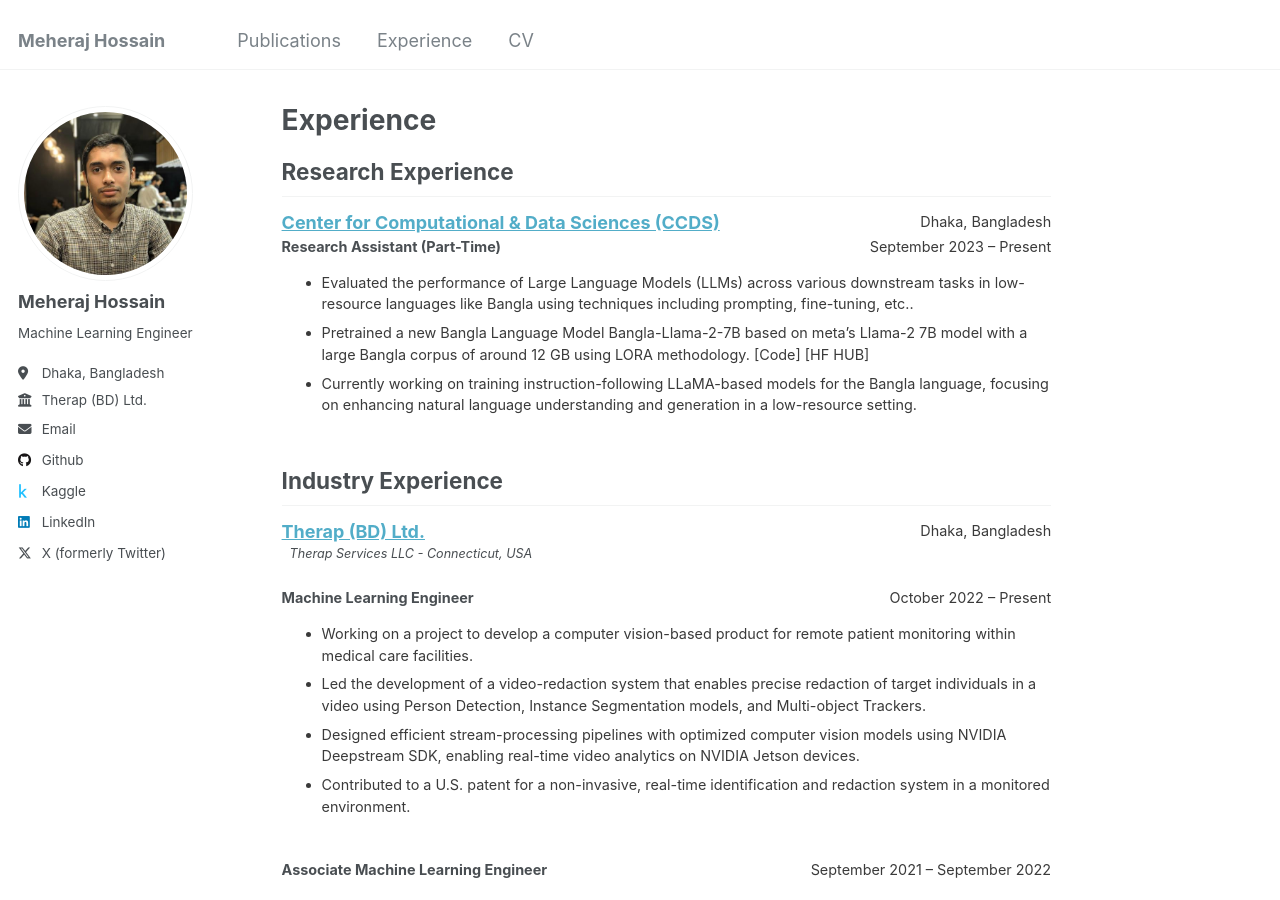
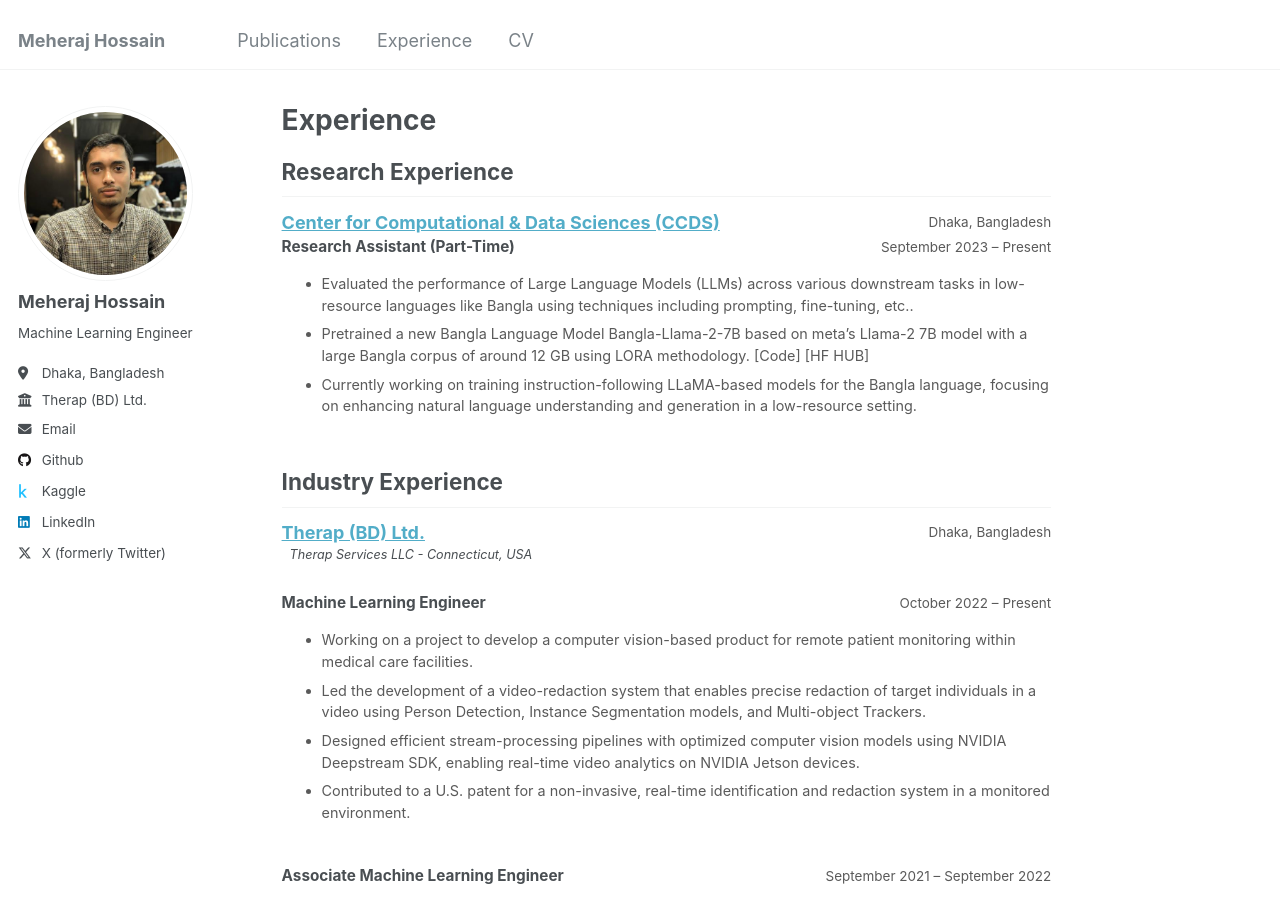
Before and after one commit to meheraj2325/meheraj2325.github.io, a Jekyll site: the page built from _pages/experience.html, in a window 1280 px wide and 900 px high. Built offline with Jekyll 4.4.1, drawn with Linux system fonts in a browser that asks for light colours.

Commit message:
update experience

```diff
--- a/_pages/experience.html
+++ b/_pages/experience.html
@@ -50,16 +50,16 @@ author_profile: true
     <div style="flex:4;">
       <div style="margin:0px; display: flex; justify-content: space-between; align-items: center;">
         <b style="font-size: 100%;"> <a href="https://ccds.ai/"> Center for Computational & Data Sciences (CCDS) </a></b>
-        <span style="float:right; font-size:80%; color:#3a3a3a;">   Dhaka, Bangladesh        </span>
+        <span style="float:right; font-size:75%; color:#5a5a5a;">   Dhaka, Bangladesh        </span>
       </div>
 
       <div style="display: flex; justify-content: space-between; align-items: center;">
-          <p style="font-size: 80%; margin:0;"><b>Research Assistant (Part-Time)</b></p>
-          <span style="font-size:80%; color:#3a3a3a;"> September 2023 – Present
+          <p style="font-size: 85%; margin:0;"><b>Research Assistant (Part-Time)</b></p>
+          <span style="font-size:75%; color:#5a5a5a;"> September 2023 – Present
             </span>
       </div>
 
-      <div style="color:#3a3a3a; font-size:80%;">
+      <div style="color:#5a5a5a; font-size:80%;">
         <ul>
           <li>Evaluated the performance of Large Language Models (LLMs) across various downstream tasks in low-resource languages
             like Bangla using techniques including prompting, fine-tuning, etc..</li>
@@ -85,19 +85,20 @@ author_profile: true
   <div style="flex:4;">
     <div style="margin:0px; display: flex; justify-content: space-between; align-items: center;">
       <b style="font-size: 100%;"> <a href="https://therapbd.com/"> Therap (BD) Ltd. </a></b>
-      <span style="float:right; font-size:80%; color:#3a3a3a;">   Dhaka, Bangladesh        </span>
+      <span style="float:right; font-size:75%; color:#5a5a5a;">   Dhaka, Bangladesh        </span>
     </div>
     <div style="margin:0px; display: flex; justify-content: space-between; align-items: center;">
       <i style="text-indent: 8px; font-size: 70%;"> Therap Services LLC - Connecticut, USA </i>
     </div>
 
-    <p></p>
+    <br>
+
     <div style="display: flex; justify-content: space-between; align-items: center;">
-        <p style="font-size: 80%; margin:0;"><b>Machine Learning Engineer</b></p>
-        <span style="font-size:80%; color:#3a3a3a;">October 2022 – Present</span>
+        <p style="font-size: 85%; margin:0;"><b>Machine Learning Engineer</b></p>
+        <span style="font-size:75%; color:#5a5a5a;">October 2022 – Present</span>
     </div>
 
-    <div style="color:#3a3a3a; font-size:80%;">
+    <div style="color:#5a5a5a; font-size:80%;">
       <ul>
 		<li> Working on a project to develop a computer vision-based product for remote patient monitoring within medical care
             facilities.</li>
@@ -111,12 +112,12 @@ author_profile: true
     <br/>
 
     <div style="display: flex; justify-content: space-between; align-items: center;">
-        <p style="font-size: 80%; margin:0;"><b>Associate Machine Learning Engineer</b></p>
-        <span style="font-size:80%; color:#3a3a3a;"> September 2021 – September 2022
+        <p style="font-size: 85%; margin:0;"><b>Associate Machine Learning Engineer</b></p>
+        <span style="font-size:75%; color:#5a5a5a;"> September 2021 – September 2022
         </span>
     </div>
 
-    <div style="color:#3a3a3a; font-size:80%;">
+    <div style="color:#5a5a5a; font-size:80%;">
       <ul>
 		<li> Explored recent researches regarding various deep learning-based Computer Vision tasks such as Object Detection, Face
             Recognition, Pose Estimation, Segmentation, Activity Recognition etc. for different scenarios.</li>
@@ -138,16 +139,16 @@ author_profile: true
         <div style="margin:0px; display: flex; justify-content: space-between; align-items: center;">
           <b style="font-size: 120%;"> <a href="https://agencylab.github.io/"> Artificial Intelligence and Cybernetics Lab (AGenCy Lab)
           </a></b>
-          <span style="float:right; font-size:80%; color:#3a3a3a;"">   Dhaka, Bangladesh        </span>
+          <span style="float:right; font-size:80%; color:#5a5a5a;"">   Dhaka, Bangladesh        </span>
         </div>
 
         <div style="display: flex; justify-content: space-between; align-items: center;">
             <p style="margin:0;">Research Assistant (Part-Time)</p>
-            <span style="font-size:80%; color:#3a3a3a;">February 2022 – October 2022
+            <span style="font-size:80%; color:#5a5a5a;">February 2022 – October 2022
               </span>
         </div>
 
-        <div style="color:#3a3a3a; font-size:90%;">
+        <div style="color:#5a5a5a; font-size:90%;">
           <ul>
             <li>Constructed a heterogeneous biological network containing four categories of entities (i.e., genes, diseases, drugs,
                 biological functions) using eight public biological databases.</li>
```
